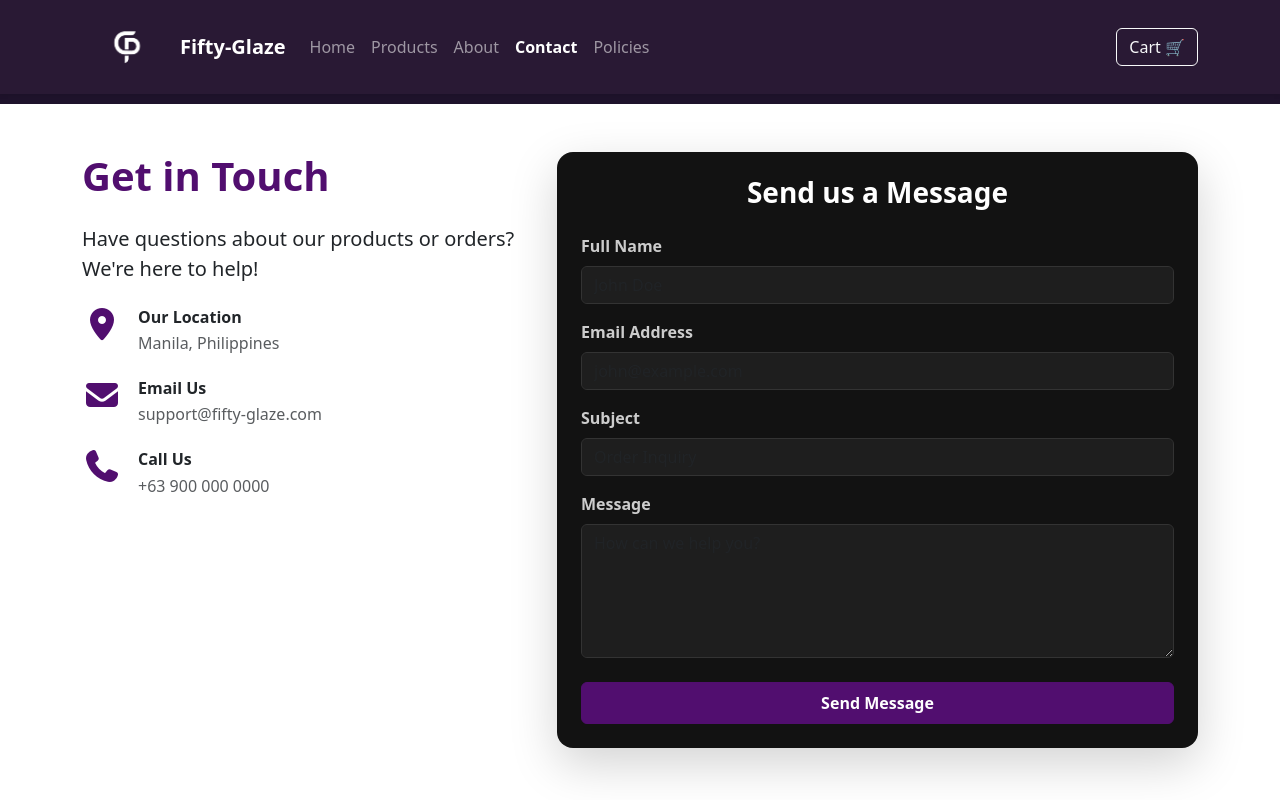
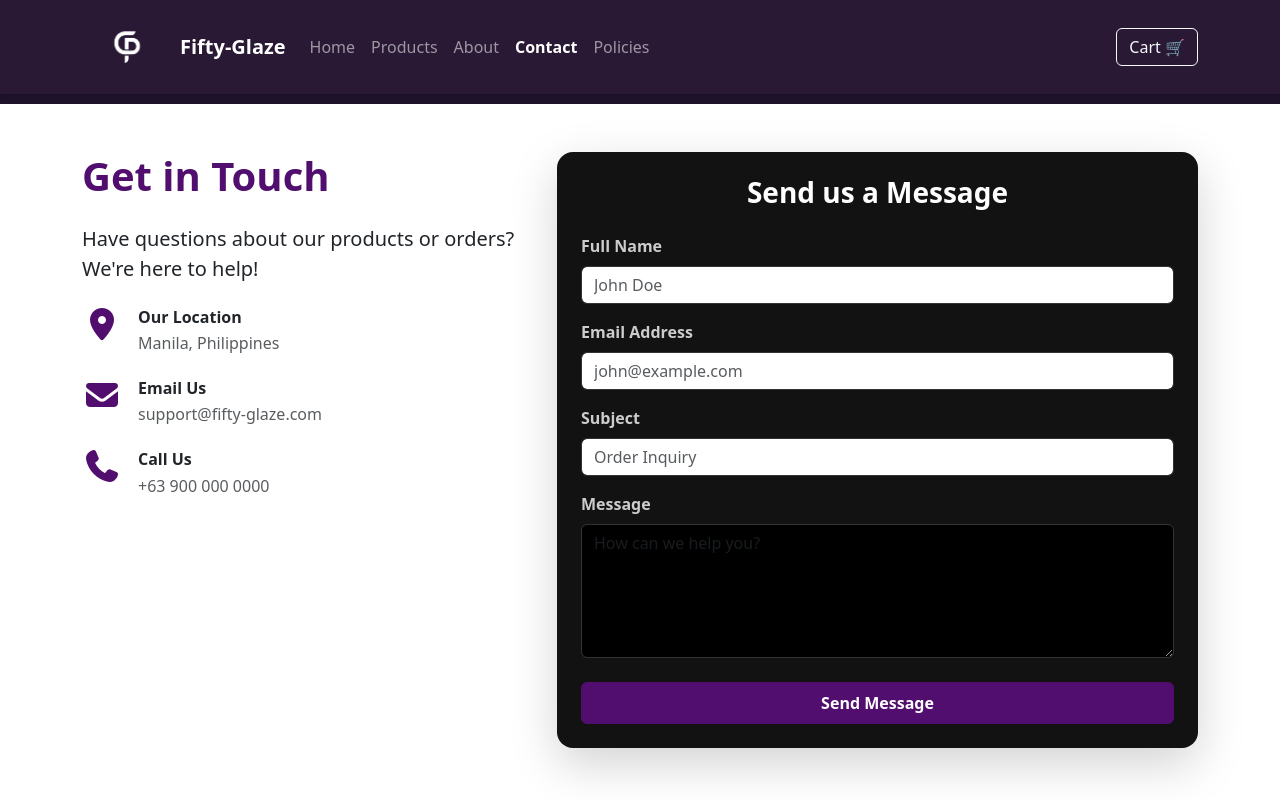
Before and after one commit to Sebastiannn12/react-ecommerce, a React (Vite) app in the folder react-ecommerce/: page /contact in a window 1280 px wide. Shown: the top 800 px of the page. Built offline with nearby package versions, Linux system fonts and the light colour scheme.

Commit message:
bg changes

```diff
--- a/react-ecommerce/src/pages/Contact.jsx
+++ b/react-ecommerce/src/pages/Contact.jsx
@@ -92,7 +92,6 @@ const Contact = () => {
             </div>
 
             <div className="col-lg-7">
-              {/* Dark Card Background */}
               <div
                 className="card border-0 shadow-lg p-4 rounded-4"
                 style={{ backgroundColor: "#121212" }}
@@ -118,9 +117,9 @@ const Contact = () => {
                       className="form-control"
                       placeholder="John Doe"
                       style={{
-                        backgroundColor: "#1e1e1e",
+                        backgroundColor: "#ffffff",
                         borderColor: "#333",
-                        color: "#ffffff",
+                        color: "#000000",
                       }}
                     />
                   </div>
@@ -137,9 +136,9 @@ const Contact = () => {
                       className="form-control"
                       placeholder="john@example.com"
                       style={{
-                        backgroundColor: "#1e1e1e",
+                        backgroundColor: "#ffffff",
                         borderColor: "#333",
-                        color: "#ffffff",
+                        color: "#000000",
                       }}
                     />
                   </div>
@@ -156,9 +155,9 @@ const Contact = () => {
                       className="form-control"
                       placeholder="Order Inquiry"
                       style={{
-                        backgroundColor: "#1e1e1e",
+                        backgroundColor: "#ffffff",
                         borderColor: "#333",
-                        color: "#ffffff",
+                        color: "#000000",
                       }}
                     />
                   </div>
@@ -175,7 +174,7 @@ const Contact = () => {
                       rows="5"
                       placeholder="How can we help you?"
                       style={{
-                        backgroundColor: "#1e1e1e",
+                        backgroundColor: "#000000",
                         borderColor: "#333",
                         color: "#ffffff",
                       }}
```
